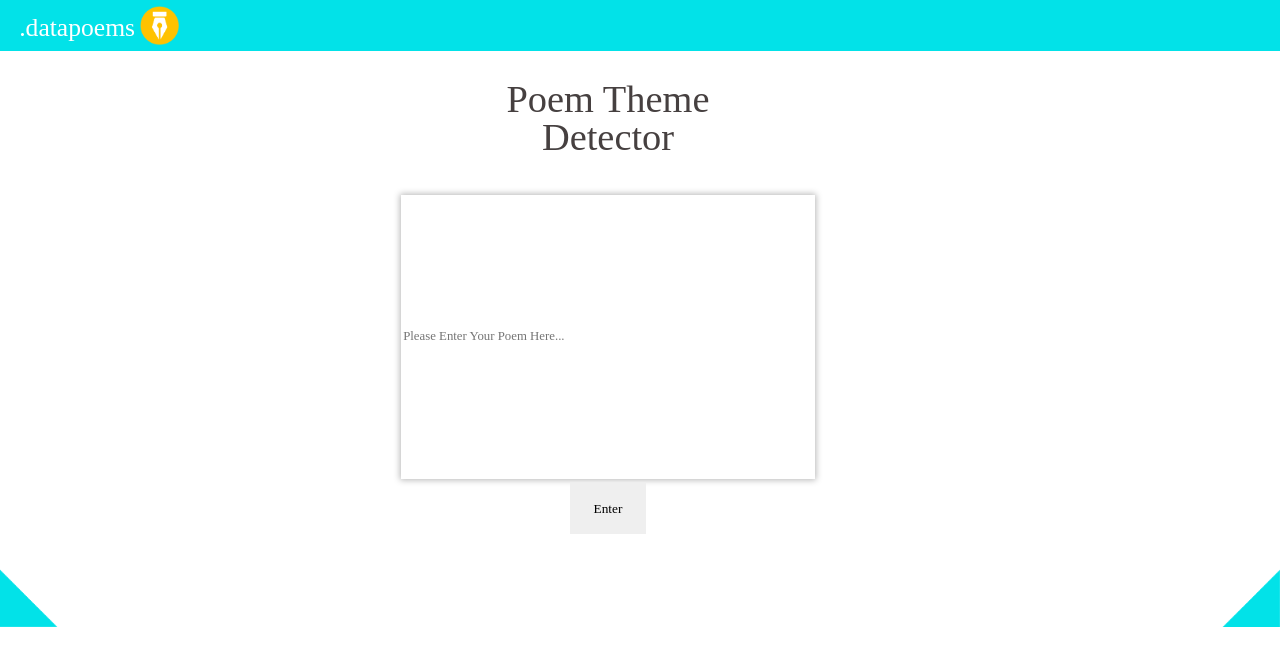
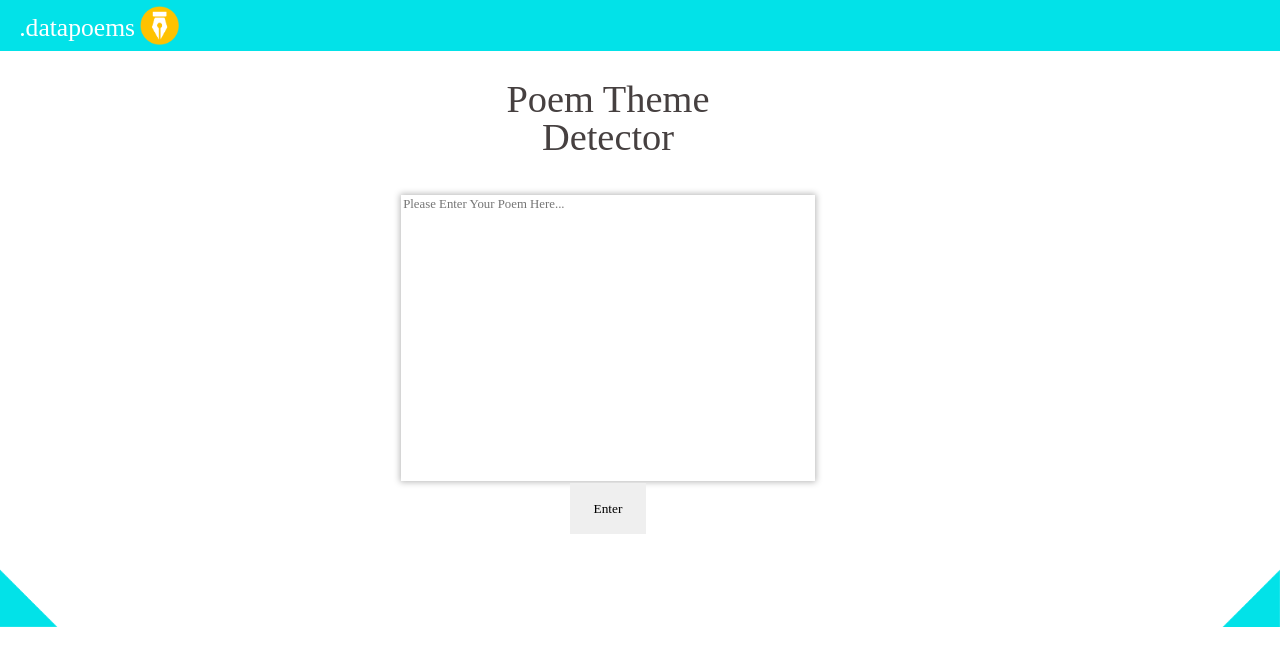
Before and after one commit to CEWL/datapoems, a React (Create React App) app in the folder website/: page / in a window 1280 px wide. Shown: the top 666 px of the page. Built offline with nearby package versions, Linux system fonts and the light colour scheme; the HTML template or start-up script is replaced by a standard one.

Commit message:
Final product for main page

```diff
--- a/website/src/App.js
+++ b/website/src/App.js
@@ -19,11 +19,7 @@ class App extends React.Component {
                 <div className="container">
                     <div className="sloganLineOne">Poem Theme</div>
                     <div className="sloganLineTwo">Detector</div>
-                    <div className="textBox">
-                        <form action="/action_page.php">
-                        <input className="box" type="text" name="userPoem" placeholder="Please Enter Your Poem Here..."></input>
-                        </form>
-                    </div>
+                    <textarea className="inputField" placeholder="Please Enter Your Poem Here..."></textarea>
                     <button className="button">Enter</button>
                     <img className="leftTriangle" src="./leftSideTriangle.png"/>
                     <img className="rightTriangle" src="./rightSideTriangle.png"/>
--- a/website/src/App.scss
+++ b/website/src/App.scss
@@ -72,21 +72,21 @@ body {
                 margin-top: 5vw;
                 font-family: 'Raleway';
             }
-            .textBox {
+            .inputField {
                 grid-row: 2/3;
                 grid-column: 3/4;
                 justify-Self: center;
-                    .box{
                 text-align: left;
                 font-family: "Raleway";
                 font-size: 1vw;
-                        color: #464040;
+                color: #B0ACAC;
                 width: 32vw;
                 height: 22vw;
                 border: 0.05vw;
+                outline: none;
+                resize: none;
                 border-color: #B6B6B6;
                 box-shadow: 0vw 0vw 0.5vw 0.05vw #B6B6B6;
-                    }
             }
             .button {
                 grid-row: 3/4;
@@ -109,7 +109,7 @@ body {
                 outline: none;
             }
             .button:hover {
-                transform: scale(1.1);
+                transform: scale(1.2);
             }
             .leftTriangle {
                 grid-row: 3;
```
Lines whose indentation alone changed are shown as unchanged.
